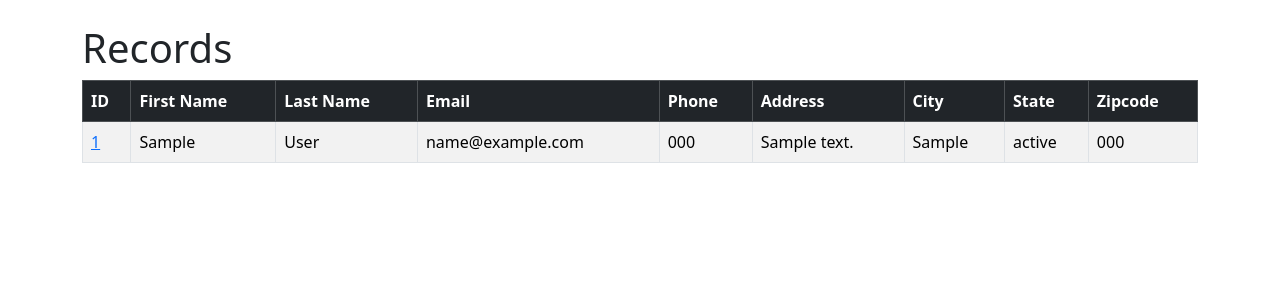
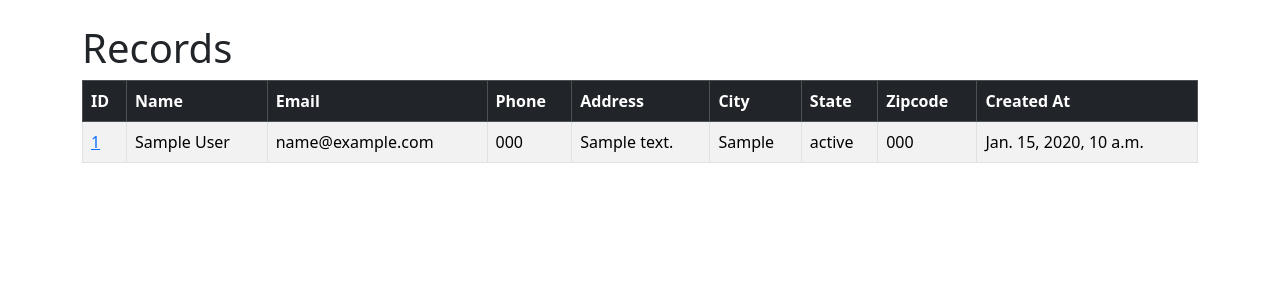
Before and after one commit to prateekguptaiiitk/django-crm, a Django app: page / in a window 1280 px wide. Shown: the part 56-356 px from the top of the page. Run offline with Django 4.2, Linux system fonts and the light colour scheme; a user stored in the database is signed in; tables that the repository leaves empty hold one stand-in row (values such as "Sample post").

Commit message:
Add minor changes

```diff
--- a/main/templates/add_record.html
+++ b/main/templates/add_record.html
@@ -9,6 +9,7 @@
         {{ form.as_p }}
         <br/>
         <button type="submit" class="btn btn-secondary">Add Record</button>
+        <a href="{% url 'home' %}" class="btn btn-secondary">Back</a>
     </form>
 </div>
 
--- a/main/templates/home.html
+++ b/main/templates/home.html
@@ -10,14 +10,14 @@
     <thead class="table-dark">
     <tr>
         <th scope="col">ID</th>
-        <th scope="col">First Name</th>
-        <th scope="col">Last Name</th>
+        <th scope="col">Name</th>
         <th scope="col">Email</th>
         <th scope="col">Phone</th>
         <th scope="col">Address</th>
         <th scope="col">City</th>
         <th scope="col">State</th>
         <th scope="col">Zipcode</th>
+        <th scope="col">Created At</th>
     </tr>
     </thead>
     <tbody>
@@ -26,14 +26,14 @@
     {% for record in records %}
     <tr>
         <td><a href="{% url 'record' record.id %}">{{ record.id }}</a></td>
-        <td>{{ record.first_name }}</td>
-        <td>{{ record.last_name }}</td>
+        <td>{{ record.first_name }} {{ record.last_name }}</td>
         <td>{{ record.email }}</td>
         <td>{{ record.phone }}</td>
         <td>{{ record.address }}</td>
         <td>{{ record.city }}</td>
         <td>{{ record.state }}</td>
         <td>{{ record.zipcode }}</td>
+        <td>{{ record.created_at }}</td>
     </tr>
     {% endfor %}
 
```
Also changed, not shown: main/templates/record.html (+8 -0 lines).
